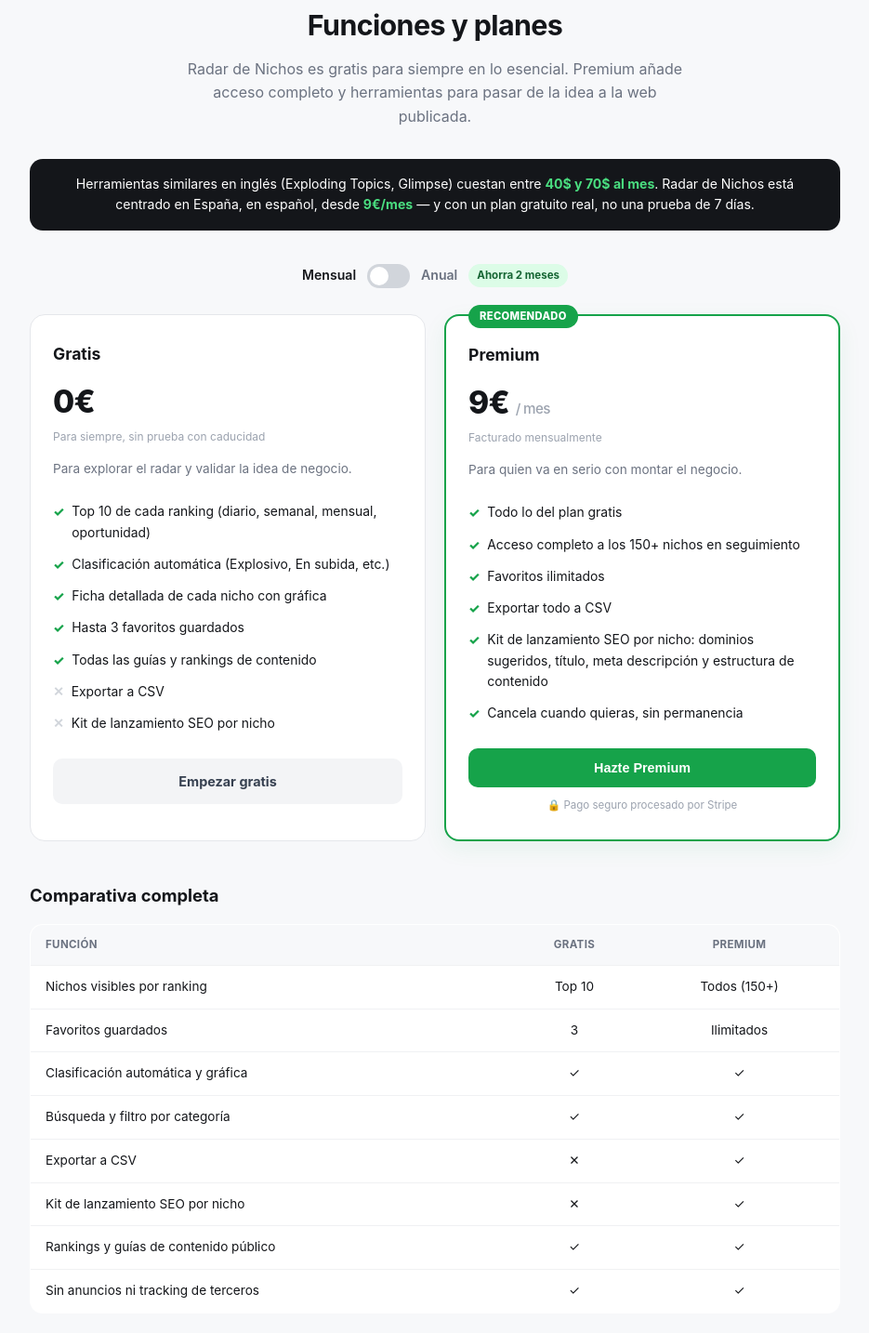
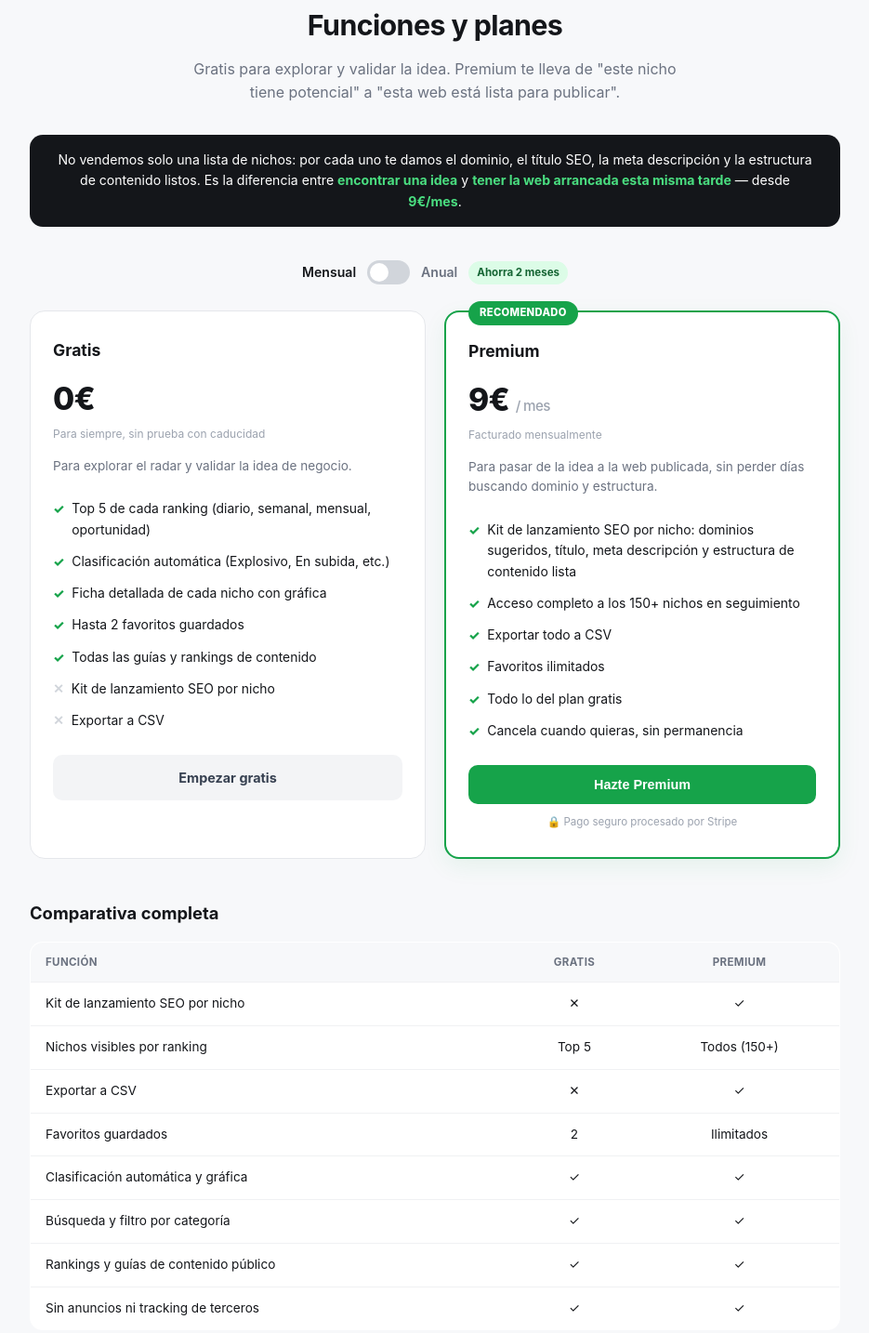
Before and after one commit to antonioarancenavio-lang/nichos, a website: page planes.html in a window 1280 px wide. Shown: the part 106-1540 px from the top of the page at 93% size, without its empty margins (172-1107 px from the left). Drawn offline with Linux system fonts and the light colour scheme.

Commit message:
Add files via upload

```diff
--- a/planes.html
+++ b/planes.html
@@ -6,12 +6,16 @@
 <title>Funciones y planes — Radar de Nichos</title>
 <meta name="description" content="Compara el plan gratuito y Premium de Radar de Nichos: qué incluye cada uno, precio, y cómo funciona el kit de lanzamiento SEO. Cancela cuando quieras.">
 <meta name="robots" content="index, follow">
-<link rel="canonical" href="https://TU-DOMINIO-AQUI/planes.html">
+<link rel="canonical" href="https://nichos-aook3ulzj-trend-spain-s-projects.vercel.app/planes.html">
 <meta property="og:type" content="website">
 <meta property="og:title" content="Funciones y planes — Radar de Nichos">
 <meta property="og:description" content="Compara el plan gratuito y Premium: qué incluye cada uno y cómo funciona.">
-<meta property="og:url" content="https://TU-DOMINIO-AQUI/planes.html">
-<meta property="og:image" content="https://TU-DOMINIO-AQUI/og-image.png">
+<meta property="og:url" content="https://nichos-aook3ulzj-trend-spain-s-projects.vercel.app/planes.html">
+<meta property="og:image" content="https://nichos-aook3ulzj-trend-spain-s-projects.vercel.app/og-image.png">
+<meta name="twitter:card" content="summary_large_image">
+<meta name="twitter:title" content="Funciones y planes — Radar de Nichos">
+<meta name="twitter:description" content="Compara el plan gratuito y Premium: qué incluye cada uno y cómo funciona.">
+<meta name="twitter:image" content="https://nichos-aook3ulzj-trend-spain-s-projects.vercel.app/og-image.png">
 <link rel="icon" type="image/png" sizes="32x32" href="/favicon-32.png">
 <meta name="theme-color" content="#16a34a">
 <script type="application/ld+json">
@@ -21,8 +25,8 @@
     {
       "@type": "BreadcrumbList",
       "itemListElement": [
-        { "@type": "ListItem", "position": 1, "name": "Radar de Nichos", "item": "https://TU-DOMINIO-AQUI/" },
-        { "@type": "ListItem", "position": 2, "name": "Funciones y planes", "item": "https://TU-DOMINIO-AQUI/planes.html" }
+        { "@type": "ListItem", "position": 1, "name": "Radar de Nichos", "item": "https://nichos-aook3ulzj-trend-spain-s-projects.vercel.app/" },
+        { "@type": "ListItem", "position": 2, "name": "Funciones y planes", "item": "https://nichos-aook3ulzj-trend-spain-s-projects.vercel.app/planes.html" }
       ]
     },
     {
@@ -142,12 +146,12 @@
 
   <div class="hero">
     <h1>Funciones y planes</h1>
-    <p>Radar de Nichos es gratis para siempre en lo esencial. Premium añade acceso completo y herramientas para pasar de la idea a la web publicada.</p>
+    <p>Gratis para explorar y validar la idea. Premium te lleva de "este nicho tiene potencial" a "esta web está lista para publicar".</p>
   </div>
 
   <div class="value-banner">
-    Herramientas similares en inglés (Exploding Topics, Glimpse) cuestan entre <strong>40$ y 70$ al mes</strong>.
-    Radar de Nichos está centrado en España, en español, desde <strong>9€/mes</strong> — y con un plan gratuito real, no una prueba de 7 días.
+    No vendemos solo una lista de nichos: por cada uno te damos el dominio, el título SEO, la meta descripción y la estructura de contenido listos.
+    Es la diferencia entre <strong>encontrar una idea</strong> y <strong>tener la web arrancada esta misma tarde</strong> — desde <strong>9€/mes</strong>.
   </div>
 
   <div class="toggle-row">
@@ -164,13 +168,13 @@
       <div class="plan-price-sub">Para siempre, sin prueba con caducidad</div>
       <div class="plan-desc">Para explorar el radar y validar la idea de negocio.</div>
       <ul class="plan-features">
-        <li><span class="check">✓</span> Top 10 de cada ranking (diario, semanal, mensual, oportunidad)</li>
+        <li><span class="check">✓</span> Top 5 de cada ranking (diario, semanal, mensual, oportunidad)</li>
         <li><span class="check">✓</span> Clasificación automática (Explosivo, En subida, etc.)</li>
         <li><span class="check">✓</span> Ficha detallada de cada nicho con gráfica</li>
-        <li><span class="check">✓</span> Hasta 3 favoritos guardados</li>
+        <li><span class="check">✓</span> Hasta 2 favoritos guardados</li>
         <li><span class="check">✓</span> Todas las guías y rankings de contenido</li>
+        <li><span class="cross">✕</span> Kit de lanzamiento SEO por nicho</li>
         <li><span class="cross">✕</span> Exportar a CSV</li>
-        <li><span class="cross">✕</span> Kit de lanzamiento SEO por nicho</li>
       </ul>
       <a href="/" class="plan-cta free">Empezar gratis</a>
     </div>
@@ -180,13 +184,13 @@
       <h2>Premium</h2>
       <div class="plan-price" id="premium-price">9€ <span>/ mes</span></div>
       <div class="plan-price-sub" id="premium-price-sub">Facturado mensualmente</div>
-      <div class="plan-desc">Para quien va en serio con montar el negocio.</div>
+      <div class="plan-desc">Para pasar de la idea a la web publicada, sin perder días buscando dominio y estructura.</div>
       <ul class="plan-features">
+        <li><span class="check">✓</span> Kit de lanzamiento SEO por nicho: dominios sugeridos, título, meta descripción y estructura de contenido lista</li>
+        <li><span class="check">✓</span> Acceso completo a los 150+ nichos en seguimiento</li>
+        <li><span class="check">✓</span> Exportar todo a CSV</li>
+        <li><span class="check">✓</span> Favoritos ilimitados</li>
         <li><span class="check">✓</span> Todo lo del plan gratis</li>
-        <li><span class="check">✓</span> Acceso completo a los 150+ nichos en seguimiento</li>
-        <li><span class="check">✓</span> Favoritos ilimitados</li>
-        <li><span class="check">✓</span> Exportar todo a CSV</li>
-        <li><span class="check">✓</span> Kit de lanzamiento SEO por nicho: dominios sugeridos, título, meta descripción y estructura de contenido</li>
         <li><span class="check">✓</span> Cancela cuando quieras, sin permanencia</li>
       </ul>
       <button class="plan-cta premium" id="upgrade-btn-planes">Hazte Premium</button>
@@ -200,12 +204,12 @@
       <tr><th>Función</th><th class="center">Gratis</th><th class="center">Premium</th></tr>
     </thead>
     <tbody>
-      <tr><td>Nichos visibles por ranking</td><td class="center">Top 10</td><td class="center">Todos (150+)</td></tr>
-      <tr><td>Favoritos guardados</td><td class="center">3</td><td class="center">Ilimitados</td></tr>
+      <tr><td>Kit de lanzamiento SEO por nicho</td><td class="center">✕</td><td class="center">✓</td></tr>
+      <tr><td>Nichos visibles por ranking</td><td class="center">Top 5</td><td class="center">Todos (150+)</td></tr>
+      <tr><td>Exportar a CSV</td><td class="center">✕</td><td class="center">✓</td></tr>
+      <tr><td>Favoritos guardados</td><td class="center">2</td><td class="center">Ilimitados</td></tr>
       <tr><td>Clasificación automática y gráfica</td><td class="center">✓</td><td class="center">✓</td></tr>
       <tr><td>Búsqueda y filtro por categoría</td><td class="center">✓</td><td class="center">✓</td></tr>
-      <tr><td>Exportar a CSV</td><td class="center">✕</td><td class="center">✓</td></tr>
-      <tr><td>Kit de lanzamiento SEO por nicho</td><td class="center">✕</td><td class="center">✓</td></tr>
       <tr><td>Rankings y guías de contenido público</td><td class="center">✓</td><td class="center">✓</td></tr>
       <tr><td>Sin anuncios ni tracking de terceros</td><td class="center">✓</td><td class="center">✓</td></tr>
     </tbody>
```
Also changed, not shown: index.html (+7 -5 lines).
